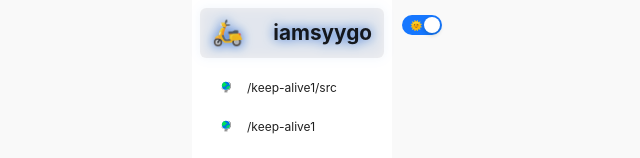
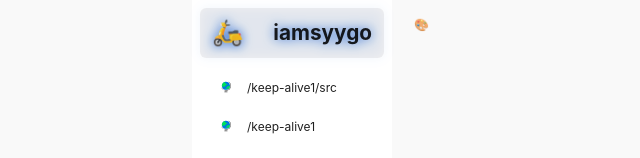
Before and after one commit to iamsyygo/web-vue-chili, a Vue app: page / in a window 1280 px wide. Shown: the top 158 px of the page, without its empty margins (348-988 px from the left). Built offline with nearby package versions, Linux system fonts and the light colour scheme; a web font is replaced by a local one.

Commit message:
💄 添加APopover组件和切换主题按钮到AppHeader.vue

```diff
--- a/components.d.ts
+++ b/components.d.ts
@@ -19,6 +19,7 @@ declare module 'vue' {
     ALayoutSider: typeof import('ant-design-vue/es')['LayoutSider']
     AMenu: typeof import('ant-design-vue/es')['Menu']
     AMenuItem: typeof import('ant-design-vue/es')['MenuItem']
+    APopover: typeof import('ant-design-vue/es')['Popover']
     AppHeader: typeof import('./src/components/AppHeader.vue')['default']
     AppLayout: typeof import('./src/components/AppLayout.vue')['default']
     AppLayoutTab: typeof import('./src/components/AppLayoutTab.vue')['default']
--- a/src/components/AppHeader.vue
+++ b/src/components/AppHeader.vue
@@ -2,7 +2,8 @@
   <div class="flex justify-between items-center h-full p10px">
     <div></div>
 
-    <a-tooltip title="切换主题">
+    <a-popover trigger="click">
+      <template #content>
         <a-switch
           :checked="themeScheme"
           checked-children="🌞"
@@ -11,7 +12,9 @@
           un-checked-value="dark"
           @change="($e) => $emit('change', $e)"
         />
-    </a-tooltip>
+      </template>
+      <a-button type="text">🎨</a-button>
+    </a-popover>
   </div>
 </template>
 
--- a/src/store/app-config/index.ts
+++ b/src/store/app-config/index.ts
@@ -1,7 +1,6 @@
 import { defineStore } from 'pinia';
 import { theme } from 'ant-design-vue';
 import type { IAppConfigState } from './type';
-import { c } from 'node_modules/unplugin-vue-router/dist/options-yBvUhD_i.d.mts';
 const { compactAlgorithm, darkAlgorithm, defaultAlgorithm, defaultSeed } = theme;
 
 // const { token } = useToken();
@@ -12,7 +11,7 @@ const token = defaultAlgorithm(defaultSeed);
 // and `Store` (e.g. `useUserStore`, `useCartStore`, `useProductStore`)
 // the first argument is a unique id of the store across your application
 export const useAppConfigStore = defineStore('APP_CONFIG', {
-  state() {
+  state(): IAppConfigState {
     // fix data persistence issue: function serialization problems arise
     const algorithm = [compactAlgorithm];
     try {
@@ -26,7 +25,12 @@ export const useAppConfigStore = defineStore('APP_CONFIG', {
       console.error(e, '🍍');
     }
     return {
-      theme: { algorithm },
+      theme: {
+        algorithm,
+        components: {
+          Button: {},
+        },
+      },
       themeScheme: 'light',
       layout: {
         sider: {
--- a/src/style.css
+++ b/src/style.css
@@ -29,25 +29,6 @@ h6 {
   margin: 0;
 }
 
-button {
-  border-radius: 8px;
-  border: 1px solid transparent;
-  padding: 0.6em 1.2em;
-  font-size: 1em;
-  font-weight: 500;
-  font-family: inherit;
-  background-color: #1a1a1a;
-  cursor: pointer;
-  transition: border-color 0.25s;
-}
-button:hover {
-  border-color: #646cff;
-}
-button:focus,
-button:focus-visible {
-  outline: 4px auto -webkit-focus-ring-color;
-}
-
 #app {
 }
 
```
Lines whose indentation alone changed are shown as unchanged.
